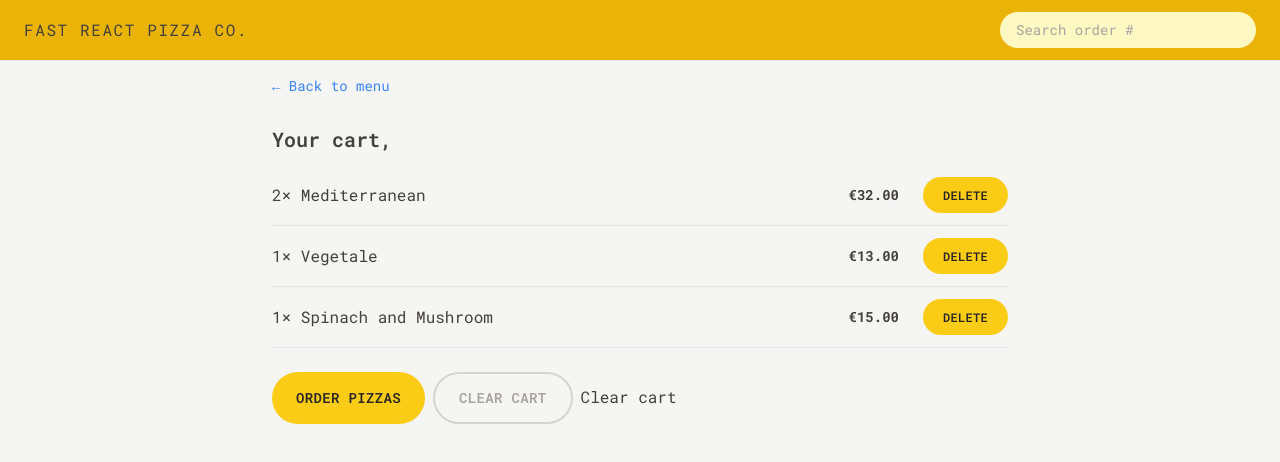
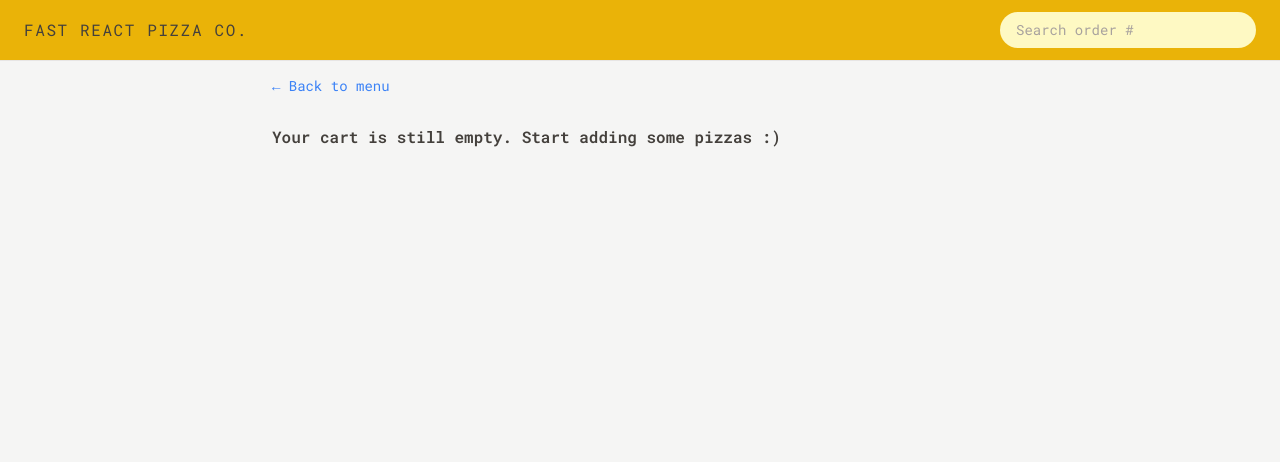
Before and after one commit to Isaladwy/fast-react-pizza, a React (Vite) app: page /cart in a window 1280 px wide. Shown: the top 462 px of the page. Built offline with nearby package versions, Linux system fonts and the light colour scheme.

Commit message:
Building the cart page

```diff
--- a/src/features/cart/Cart.jsx
+++ b/src/features/cart/Cart.jsx
@@ -3,7 +3,9 @@
 import LinkButton from '../../ui/LinkButton';
 import Button from '../../ui/Button';
 import CartItem from './CartItem';
-import { useSelector } from 'react-redux';
+import EmptyCart from './EmptyCart';
+import { useDispatch, useSelector } from 'react-redux';
+import { clearCart, getCart, userName } from './cartSlice';
 
 const fakeCart = [
   {
@@ -30,9 +32,13 @@
 ];
 
 function Cart() {
-  const username = useSelector((state) => state.user.username);
+  const username = useSelector(userName);
 
-  const cart = fakeCart;
+  const cart = useSelector(getCart)
+
+  const dispatch = useDispatch()
+
+  if(!cart.length) return <EmptyCart />
 
   return (
     <div className="px-4 py-3">
@@ -53,9 +59,9 @@
           Order pizzas
         </Button>
 
-        <Button type="secondary">Clear cart</Button>
+        <Button type="secondary" onClick={()=>dispatch(clearCart())}>Clear cart</Button>
 
-        <button>Clear cart</button>
+
       </div>
     </div>
   );
--- a/src/features/cart/EmptyCart.jsx
+++ b/src/features/cart/EmptyCart.jsx
@@ -1,11 +1,11 @@
-import { Link } from 'react-router-dom';
+import LinkButton from '../../ui/LinkButton';
 
 function EmptyCart() {
   return (
-    <div>
-      <Link to="/menu">&larr; Back to menu</Link>
+    <div className='px-4 py-3'>
+      <LinkButton to="/menu">&larr; Back to menu</LinkButton>
 
-      <p>Your cart is still empty. Start adding some pizzas :)</p>
+      <p className='mt-7 font-semibold'>Your cart is still empty. Start adding some pizzas :)</p>
     </div>
   );
 }
--- a/src/features/cart/cartSlice.js
+++ b/src/features/cart/cartSlice.js
@@ -54,6 +54,10 @@
 
 export default cartSlice.reducer;
 
+export const getCart = (state) => state.cart.cart;
+
+export const userName = (state) => state.user.username;
+
 export const getTotalCartQuantity = (state) =>
   state.cart.cart.reduce((sum, item) => sum + item.quantity, 0);
 
```
